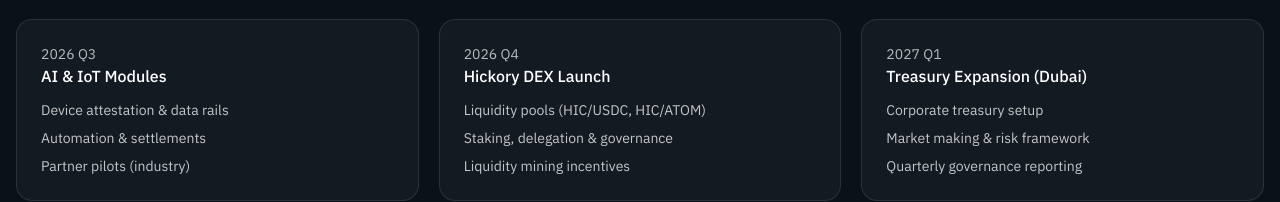
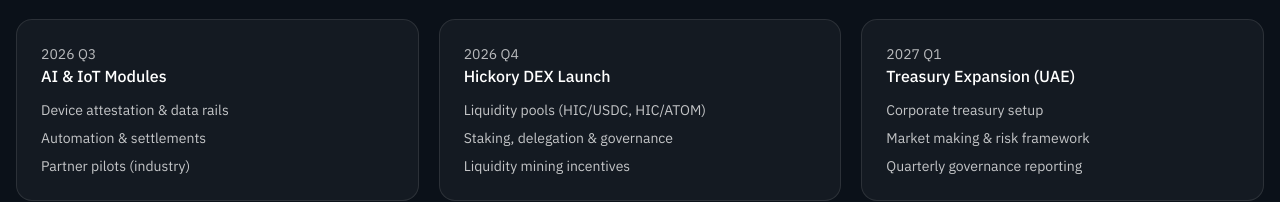
Before and after one commit to HicDevs/hickory-blockchain-web, a React (Vite) app: page / in a window 1280 px wide. Shown: the part 5061-5263 px from the top of the page. Built offline with nearby package versions, Linux system fonts and the light colour scheme.

Commit message:
Update roadmap: Treasury Expansion (UAE)

```diff
--- a/src/components/RoadmapSection.jsx
+++ b/src/components/RoadmapSection.jsx
@@ -46,7 +46,7 @@
   },
   {
     phase: '2027 Q1',
-    title: 'Treasury Expansion (Dubai)',
+    title: 'Treasury Expansion (UAE)',
     items: [
       'Corporate treasury setup',
       'Market making & risk framework',
```
